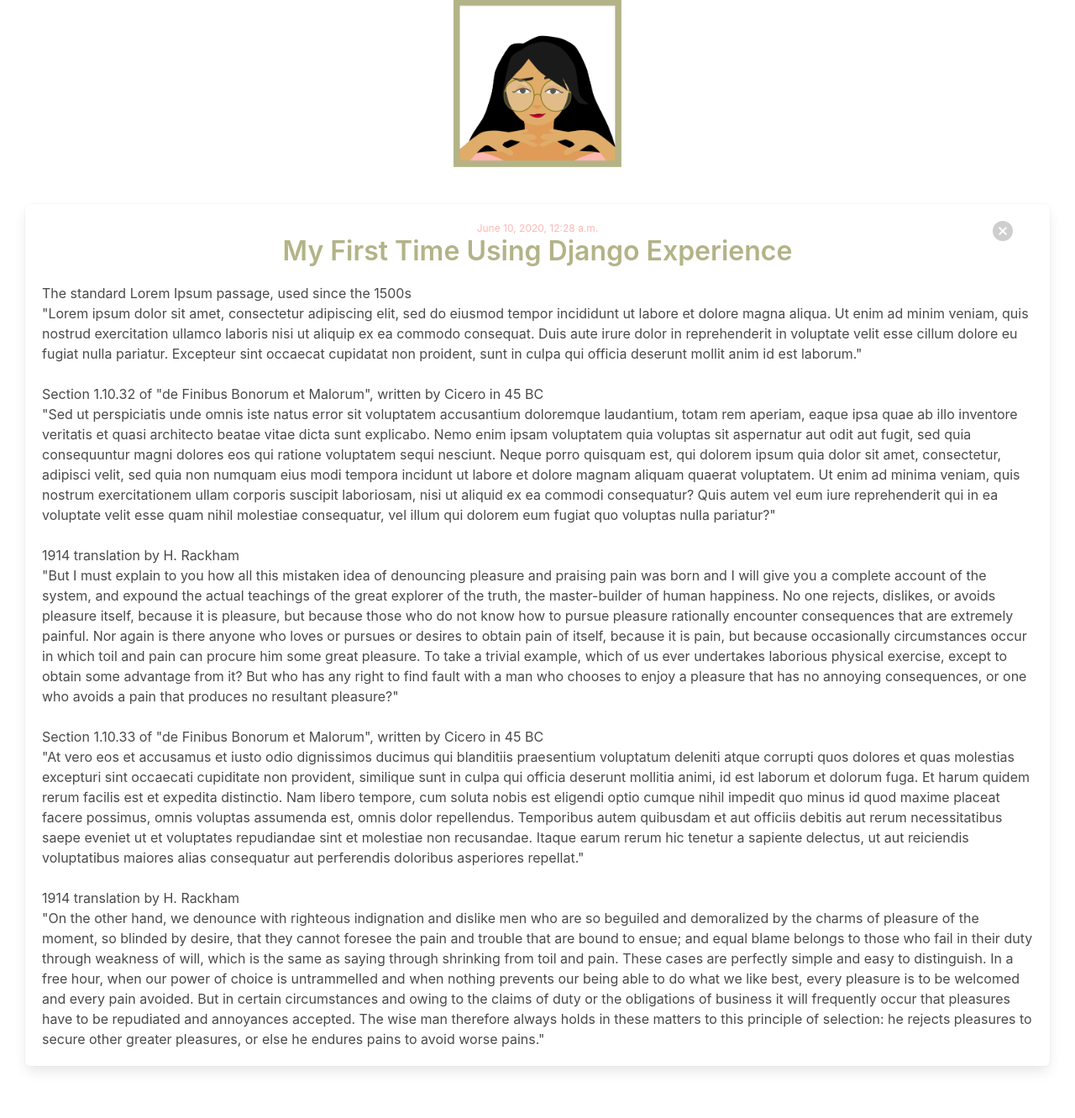
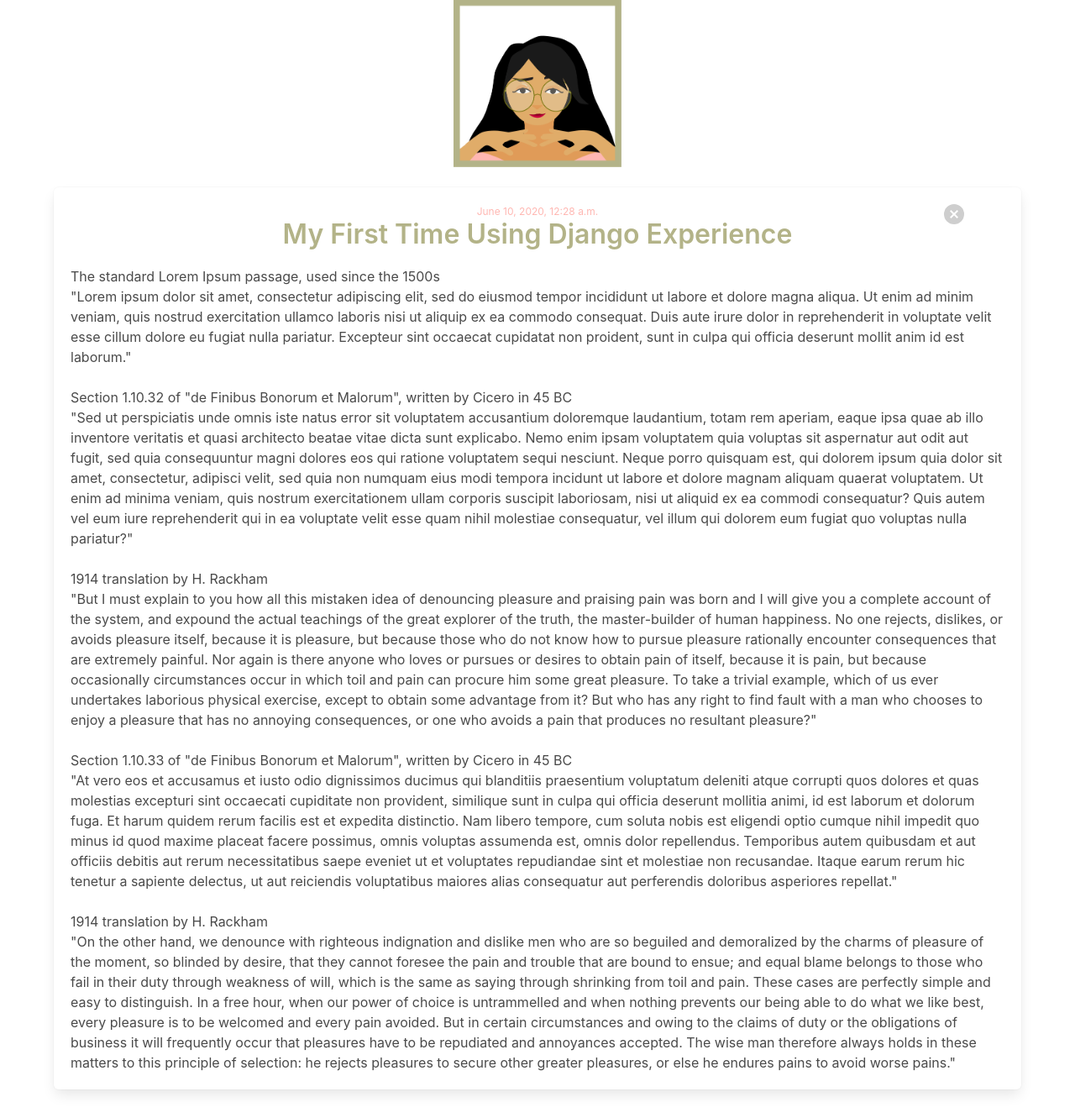
Before and after one commit to amlndr/myWebsite, a Django app: page /post/1/ in a window 1280 px wide. Shown: the part 133-1464 px from the top of the page at 84% size. Before the commit the page ends 1408 px from the top, so only its background shows below. Run offline with Django 3.2, Linux system fonts and the light colour scheme; data comes from the database, SQL or seed files in the repository; some libraries are stand-ins or nearby versions.

Commit message:
try again fix

```diff
--- a/blog/static/css/blog.css
+++ b/blog/static/css/blog.css
@@ -48,7 +48,6 @@ a:hover{
     display:inline-block;
     margin:10px;
     padding:10px;
-    width:600px;
 
 }
 
--- a/blog/templates/blog/post_detail.html
+++ b/blog/templates/blog/post_detail.html
@@ -7,7 +7,7 @@
             <img class="myphoto" src="/static/images/ilus2.png" width="40%" height="40%">
         </div>
     </div>
-<div class="containerd box" style="background-color: ">
+<div class="container box" style="background-color: ">
     <a onclick="toTop()" id="topBtn">
         <i class="fas fa-chevron-circle-up"></i></a>
     <div class="post" >
```
